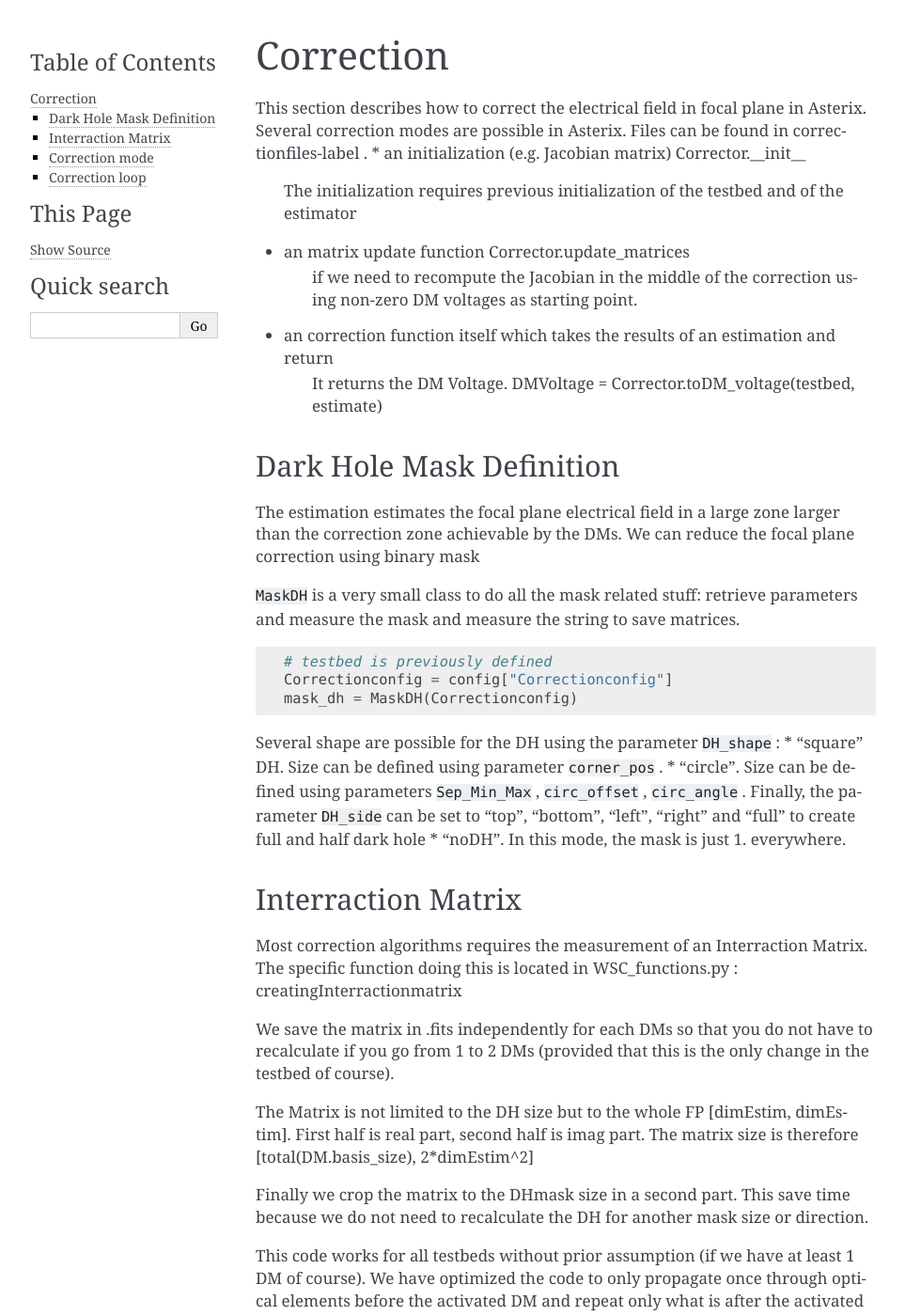
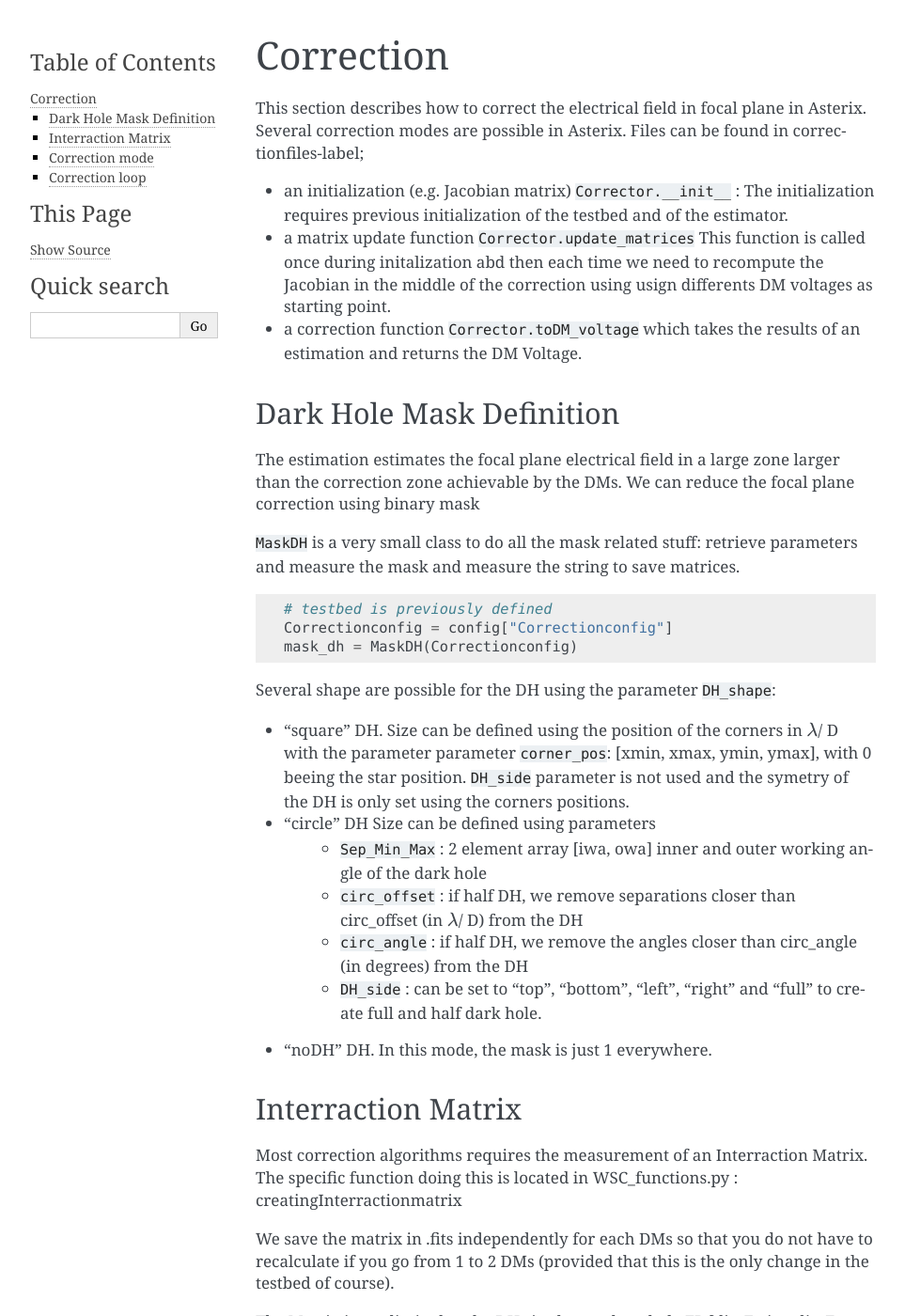
Before and after one commit to johanmazoyer/Asterix, a Sphinx documentation site: the page built from source/correction.rst, in a window 1280 px wide and 1400 px high. Shown: the whole window at 94% size, without its empty margins (148-1111 px from the left). Built offline with Sphinx 7.4.7, drawn with Linux system fonts in a browser that asks for light colours; some of the changed text lies outside the part shown.

Commit message:
added tons of comments following Raphael Comments on merge request #34

```diff
--- a/source/correction.rst
+++ b/source/correction.rst
@@ -4,16 +4,11 @@ Correction
 ---------------
 
 This section describes how to correct the electrical field in focal plane in Asterix. Several correction modes
-are possible in Asterix. Files can be found in :ref:`correctionfiles-label` .
-* an initialization (e.g. Jacobian matrix) Corrector.__init__
-    The initialization requires previous initialization of
-    the testbed and of the estimator
-* an matrix update function Corrector.update_matrices
-    if we need to recompute the Jacobian in the middle of the correction using non-zero DM voltages as starting point.
-* an correction function itself which takes the results of an estimation and return
-        It returns the DM Voltage.
-        DMVoltage = Corrector.toDM_voltage(testbed, estimate)
+are possible in Asterix. Files can be found in :ref:`correctionfiles-label`;
 
+- an initialization (e.g. Jacobian matrix) ``Corrector.__init__`` : The initialization requires previous initialization of the testbed and of the estimator.
+- a matrix update function ``Corrector.update_matrices`` This function is called once during initalization abd then each time we need to recompute the Jacobian in the middle of the correction using usign differents DM voltages as starting point.
+- a correction function ``Corrector.toDM_voltage`` which takes the results of an estimation and returns the DM Voltage.
 
 Dark Hole Mask Definition
 +++++++++++++++++++++++++++++++
@@ -31,12 +26,15 @@ and measure the string to save matrices.
     mask_dh = MaskDH(Correctionconfig)
 
 
-Several shape are possible for the DH using the parameter ``DH_shape`` :
-* "square" DH. Size can be defined using parameter ``corner_pos`` .
-* "circle". Size can be defined using parameters ``Sep_Min_Max`` , ``circ_offset`` , ``circ_angle`` .
-Finally, the parameter ``DH_side`` can be set to "top", "bottom", "left", "right" and "full" to
-create full and half dark hole
-* "noDH". In this mode, the mask is just 1. everywhere.
+Several shape are possible for the DH using the parameter ``DH_shape``:
+
+- "square" DH. Size can be defined using the position of the corners in :math:`{\lambda}`/ D with the parameter parameter ``corner_pos``: [xmin, xmax, ymin, ymax], with 0 beeing the star position. ``DH_side`` parameter is not used and the symetry of the DH is only set using the corners positions.
+- "circle" DH Size can be defined using parameters
+    - ``Sep_Min_Max`` : 2 element array [iwa, owa] inner and outer working angle of the dark hole
+    - ``circ_offset`` : if half DH, we remove separations closer than circ_offset (in :math:`{\lambda}`/ D) from the DH
+    - ``circ_angle`` : if half DH, we remove the angles closer than circ_angle (in degrees) from the DH
+    - ``DH_side`` : can be set to "top", "bottom", "left", "right" and "full" to create full and half dark hole.
+- "noDH" DH. In this mode, the mask is just 1 everywhere.
 
 
 Interraction Matrix
@@ -119,10 +110,8 @@ Most used method on Asterix. It is a optimizes Singular Value Decomposition, for
 - ``Nbmodes_OnTestbed`` is the number of mode that will be used for the inverse matrix for the THD2 testbed, in the Labviw directory
 - ``gain`` is the gain of the loop in EFC
 - ``Nbiter_corr`` number of iterations in each loop. Can be a single integer or a list of integer
-- ``Nbmode_corr`` number of EFC modes. Can be a single integer or a list of integer. !! if this is a
-list, it must be of the same size than Nbiter_corr !!
-- ``Linesearch`` : boolean. If TRue the algorithm test a few inversion modes at each iteration and take the ones that
-    minimize the contrast the most. Very time consuming
+- ``Nbmode_corr`` number of EFC modes. Can be a single integer or a list of integer. If this is a list, it must be of the same size than ``Nbiter_corr``
+- ``Linesearch`` : boolean. If TRue the algorithm test a few inversion modes at each iteration and take the ones that minimize the contrast the most. Very time consuming
 
 **Stroke Minimization (SM)**:
 This is specifically the optimized Stroke Minimization described in `Mazoyer et al. (2018) <http://adsabs.harvard.edu/abs/2018AJ....155....7M>`_.
@@ -142,8 +131,11 @@ Correction loop
 
 
 The ``CorrectionLoop1Matrix`` function is a loop running ``Nbiter_corr`` times that is basically doing:
+
 * estimation
+
 * correction
+
 * application on DM and measure of DM
 
 The results are stored in a dictionnary then sent to ``Save_loop_results`` for ploting and saving in the folder
```
Also changed, not shown: other parts of source/correction.rst (+3 -10 lines), source/estimation.rst (+4 -6 lines), source/index.rst (+8 -2 lines), source/todo.rst (added, +26 -0 lines), 5 other files.
